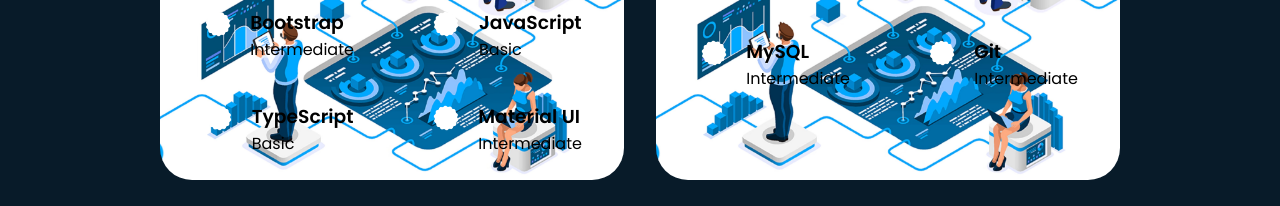
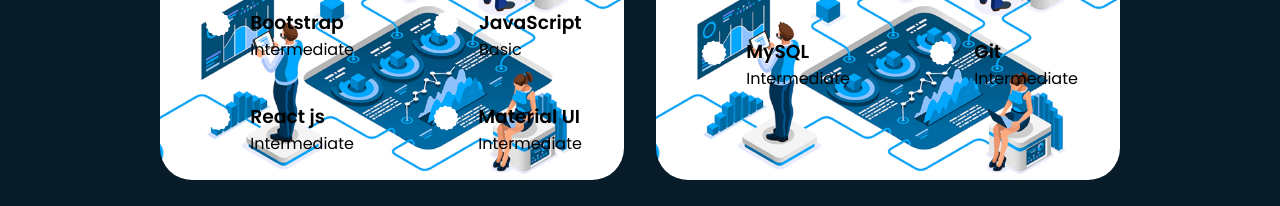
Before and after one commit to sidharth-kumar41/my-portfolio.github.io, a plain HTML site: page index.html in a window 1280 px wide. Shown: the part 2105-2311 px from the top of the page. Drawn offline with Linux system fonts and the light colour scheme.

Commit message:
Update index.html

```diff
--- a/index.html
+++ b/index.html
@@ -135,8 +135,8 @@
             <article>
               <img src="./assets/checkmark.png" alt="Experience icon" class="icon" />
               <div>
-                <h3>TypeScript</h3>
-                <p>Basic</p>
+                <h3>React js</h3>
+                <p>Intermediate</p>
               </div>
             </article>
             <article>
```
